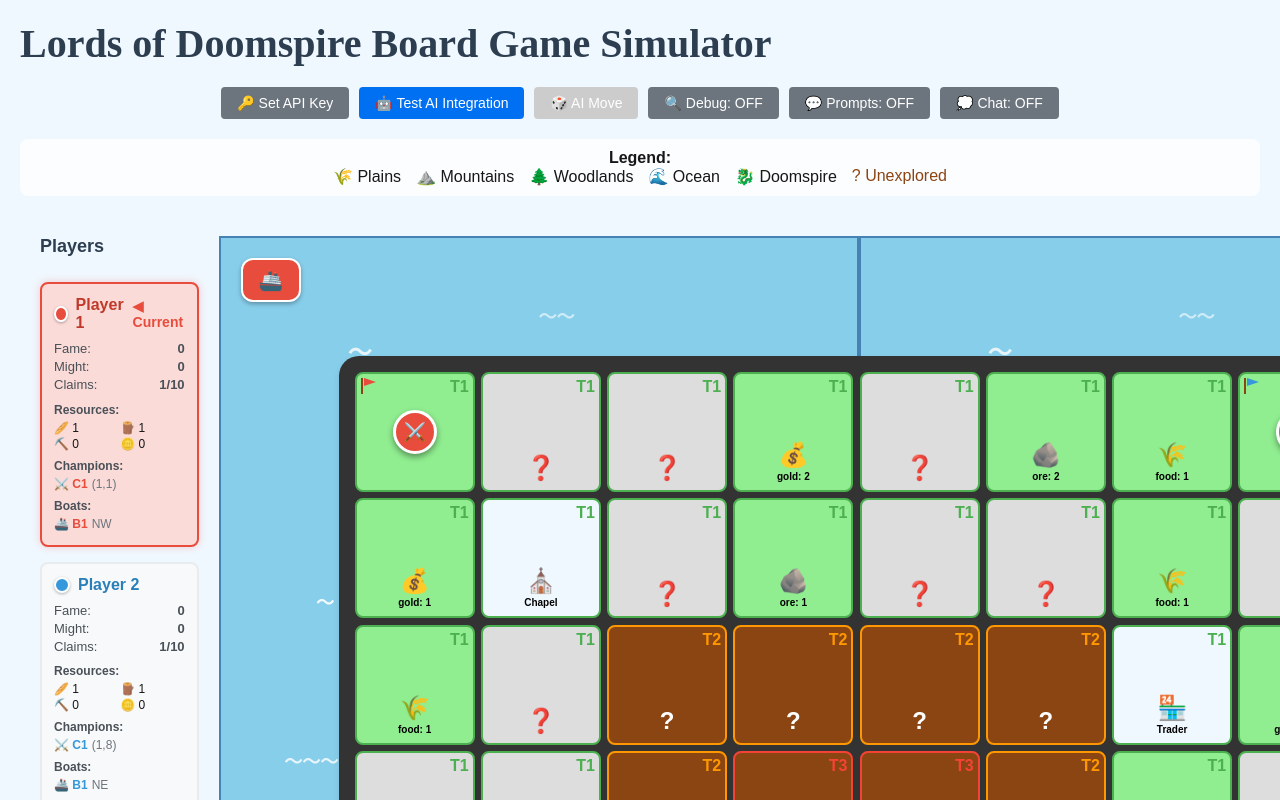
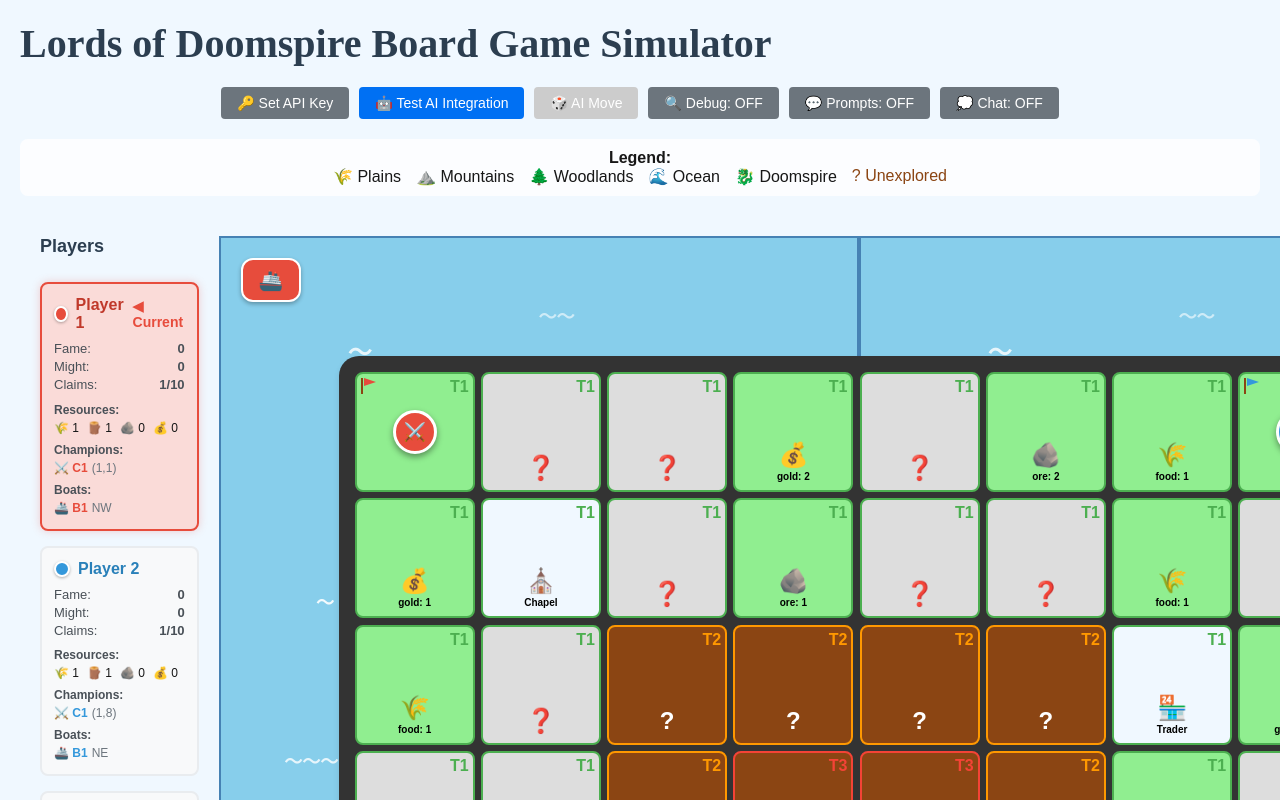
Before and after one commit to hkniberg/dragonspire, a Next.js app in the folder simulation/: page /old in a window 1280 px wide. Shown: the top 800 px of the page. Built offline with nearby package versions, Linux system fonts and the light colour scheme.

Commit message:
Minor UI tweak

```diff
--- a/simulation/src/components/PlayerInfoBox.tsx
+++ b/simulation/src/components/PlayerInfoBox.tsx
@@ -102,15 +102,14 @@ export const PlayerInfoBox = ({
         </div>
         <div
           style={{
-            display: "grid",
-            gridTemplateColumns: "1fr 1fr",
-            gap: "2px",
+            display: "flex",
+            gap: "8px",
           }}
         >
-          <div>🥖 {player.resources.food}</div>
-          <div>🪵 {player.resources.wood}</div>
-          <div>⛏️ {player.resources.ore}</div>
-          <div>🪙 {player.resources.gold}</div>
+          <span>🌾 {player.resources.food}</span>
+          <span>🪵 {player.resources.wood}</span>
+          <span>🪨 {player.resources.ore}</span>
+          <span>💰 {player.resources.gold}</span>
         </div>
       </div>
 
```
